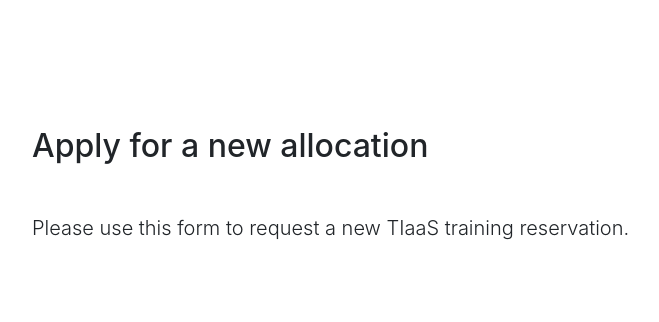
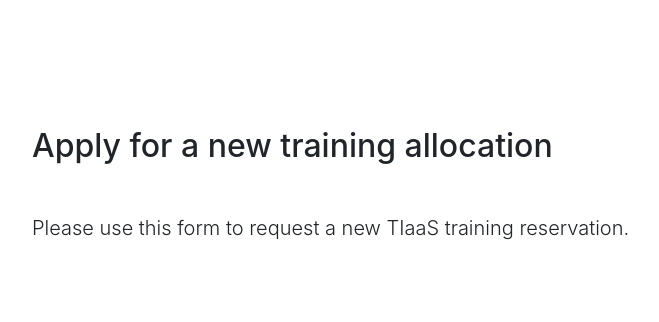
Before and after one commit to galaxyproject/tiaas2, a Django app: page /tiaas/new/ in a window 1280 px wide. Shown: the part 44-366 px from the top of the page, without its empty margins (39-698 px from the left). Run offline with Django 3.2, Linux system fonts and the light colour scheme; parts of the project's set-up code (start-up, migrations or seed data) failed here and were passed over; some libraries are stand-ins or nearby versions.

Commit message:
Minor refactor of register page

```diff
--- a/training/templates/training/register.html
+++ b/training/templates/training/register.html
@@ -17,7 +17,7 @@
 -->
 
 <div class="container">
-	<h2>Apply for a new allocation</h2>
+	<h2>Apply for a new training allocation</h2>
 
 	<div class="my-5">
 		{% include 'snippets/register/1_intro.html' %}
@@ -171,15 +171,17 @@
 				});
 			}
 		}, 500)
-	});
 
 		// Handle apology field from GET param
 		const queryString = window.location.search;
 		const urlParams = new URLSearchParams(queryString);
 		if(urlParams.get("apology") !== null) {
-		document.getElementById("apology").value = "I am very sorry"
+			document.getElementById("apology").value = "I am very sorry";
 			// Add it to the form, in case they get other validation errors.
-		document.getElementsByTagName("form")[0].action = document.getElementsByTagName("form")[0].action + "?" + urlParams.get("apology")
+			document.getElementsByTagName("form")[0]
+				.action = document.getElementsByTagName("form")[0]
+					.action + "?" + urlParams.get("apology");
 		}
+	});
 </script>
 {% endblock %}
```
Lines whose indentation alone changed are shown as unchanged.
